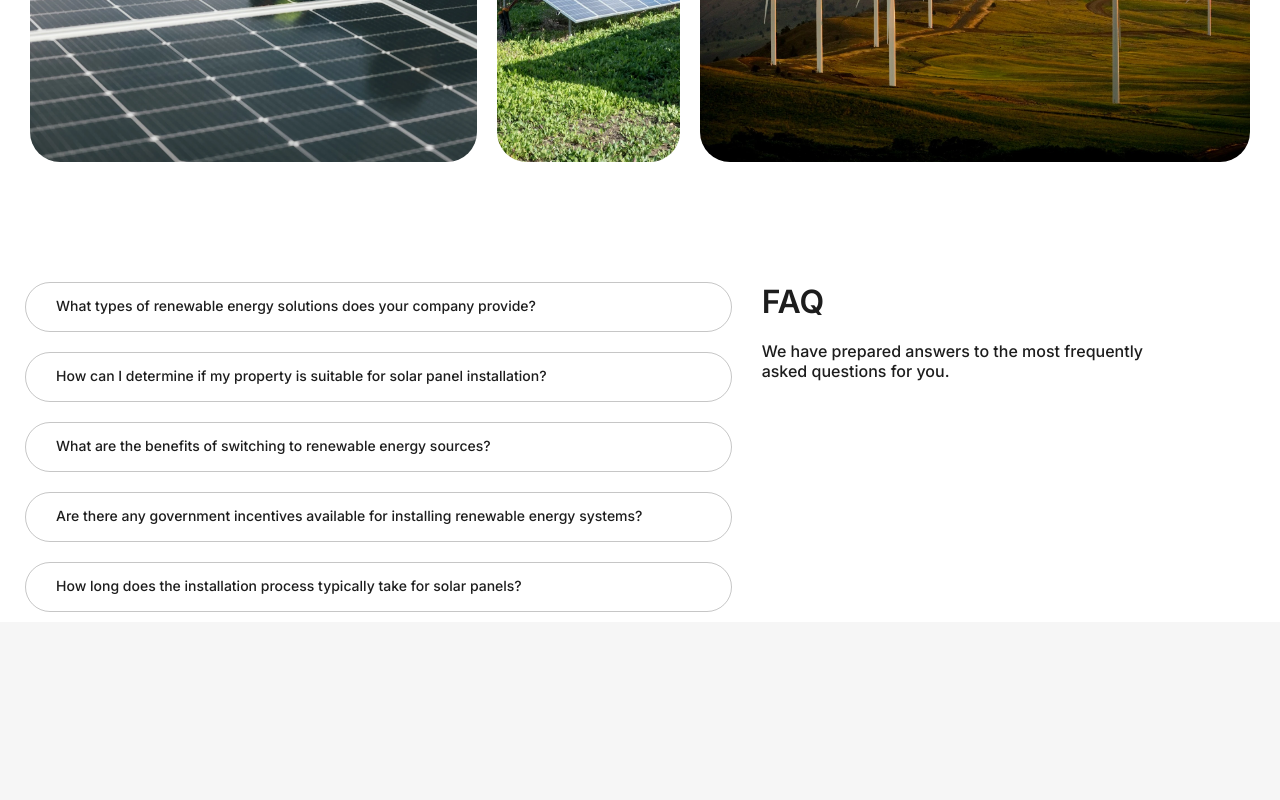
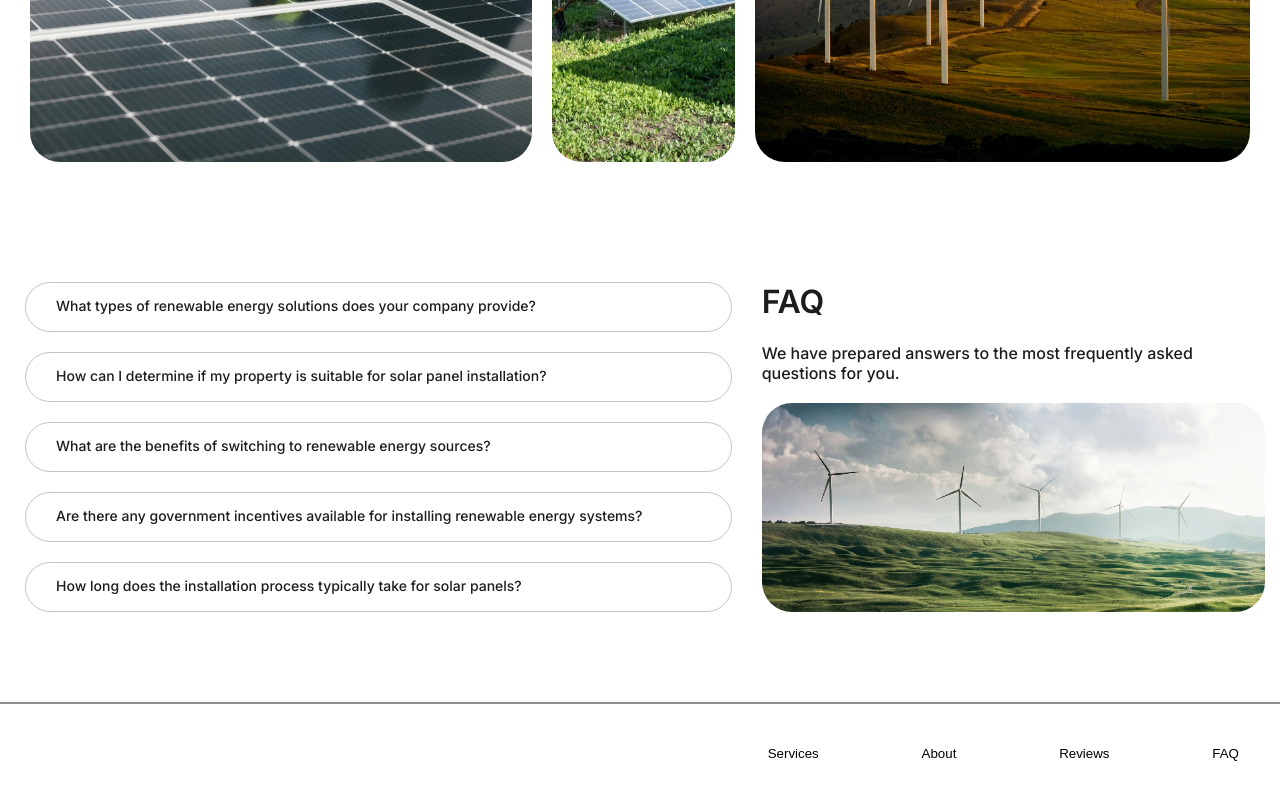
Before and after one commit to chihuahua011/green-energy-website, a React (Create React App) app in the folder green-energy/: page / in a window 1280 px wide. Shown: the part 3692-4492 px from the top of the page. Before the commit the page ends 4394 px from the top, so only its background shows below. Built offline with nearby package versions, Linux system fonts and the light colour scheme.

Commit message:
Page built
Main assets are in place & improvements are left (animations etc)

```diff
--- a/green-energy/src/components/About/about.scss
+++ b/green-energy/src/components/About/about.scss
@@ -6,7 +6,7 @@ section.about {
         height: 100%;
         .about-cont {
             display: grid;
-            grid-template-columns: 15% 20% 15% 1fr;
+            grid-template-columns: 15% 24.5% 15% 1fr;
             grid-template-rows: 1fr 1fr;
             gap: 2rem;
 
--- a/green-energy/src/components/FAQ/Faq.jsx
+++ b/green-energy/src/components/FAQ/Faq.jsx
@@ -92,10 +92,10 @@ function Faq() {
                         }></Panel>
                     </div>
                 </div>
-                <div className="col-4 faq-text">
-                    <div className='py-1'>
+                <div className="col-5 faq-text">
+                    <div className='flex py-1'>
                         <h4>FAQ</h4>
-                        <p>We have prepared answers to the most frequently asked questions for you.</p>
+                        <p className='mb-2'>We have prepared answers to the most frequently asked questions for you.</p>
                         <span className="faq-img"></span>
                     </div>
                 </div>
--- a/green-energy/src/components/FAQ/faq.scss
+++ b/green-energy/src/components/FAQ/faq.scss
@@ -11,6 +11,10 @@ section.faq {
         }
 
         .faq-text {
+            > div {
+                flex-direction: column;
+            }
+
             h4 {
                 margin-top: 0;
                 margin-bottom: 2rem;
@@ -19,6 +23,16 @@ section.faq {
             p {
                 font-size: 1.6rem;
             }
+
+            .faq-img {
+                display: block;
+                width: 100%;
+                height: 100%;
+                border-radius: 30px;
+                background-image: url("../../resources/webp/faq.webp");
+                background-repeat: no-repeat;
+                background-size: cover;
+            }
         }
     }
 }
--- a/green-energy/src/components/Footer/Footer.jsx
+++ b/green-energy/src/components/Footer/Footer.jsx
@@ -1,11 +1,25 @@
-import React from 'react'
+import React from "react";
+import Button from "../Button/Button";
+import "./footer.scss";
 
 function Footer() {
-  return (
-    <>
-      <div className='footer'></div>
-    </>
-  )
+    return (
+        <>
+            <section className="footer">
+                <div className="container align-center">
+					<div className="col-7 logo-footer"></div>
+					<div className="col-5 links-footer">
+						<div className="flex col-cont justify-between pr-2">
+							<Button className={"link"}>Services</Button>
+							<Button className={"link"}>About</Button>
+							<Button className={"link"}>Reviews</Button>
+							<Button className={"link"}>FAQ</Button>
+						</div>
+					</div>
+				</div>
+            </section>
+        </>
+    );
 }
 
-export default Footer
+export default Footer;
--- a/green-energy/src/components/Footer/footer.scss
+++ b/green-energy/src/components/Footer/footer.scss
@@ -0,0 +1,18 @@
+@use "../../sass/variables" as v;
+
+section.footer {
+    height: 100px;
+    border-top: 2px solid rgba(v.$font-color, 0.5);
+    border-radius: 0 0 30px 30px;
+    margin-bottom: 0;
+
+    .container {
+        height: 100%;
+    }
+
+    .links-footer {
+        .col-cont {
+            width: 100%;
+        }
+    }
+}
```
Also changed, not shown: green-energy/src/resources/webp/faq.webp (renamed from green-energy/src/resources/webp/reviews-bg.webp).
